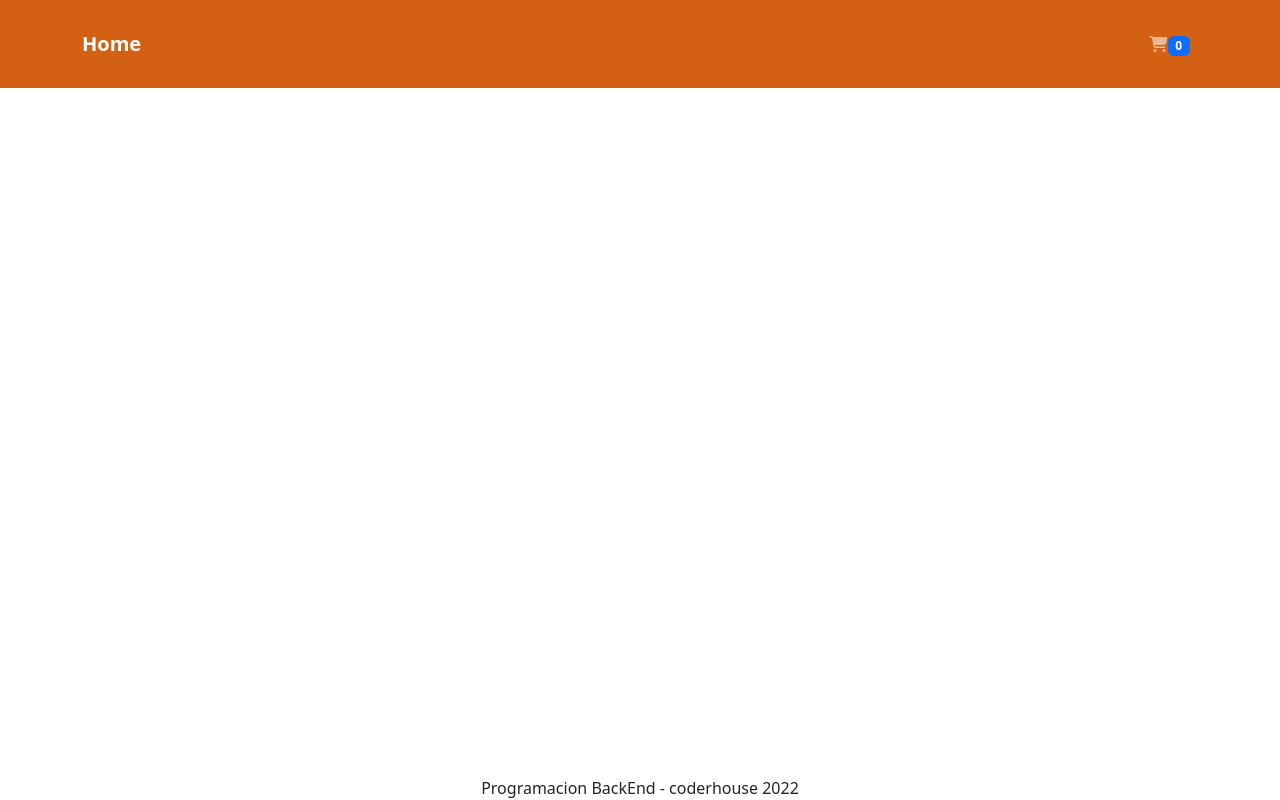
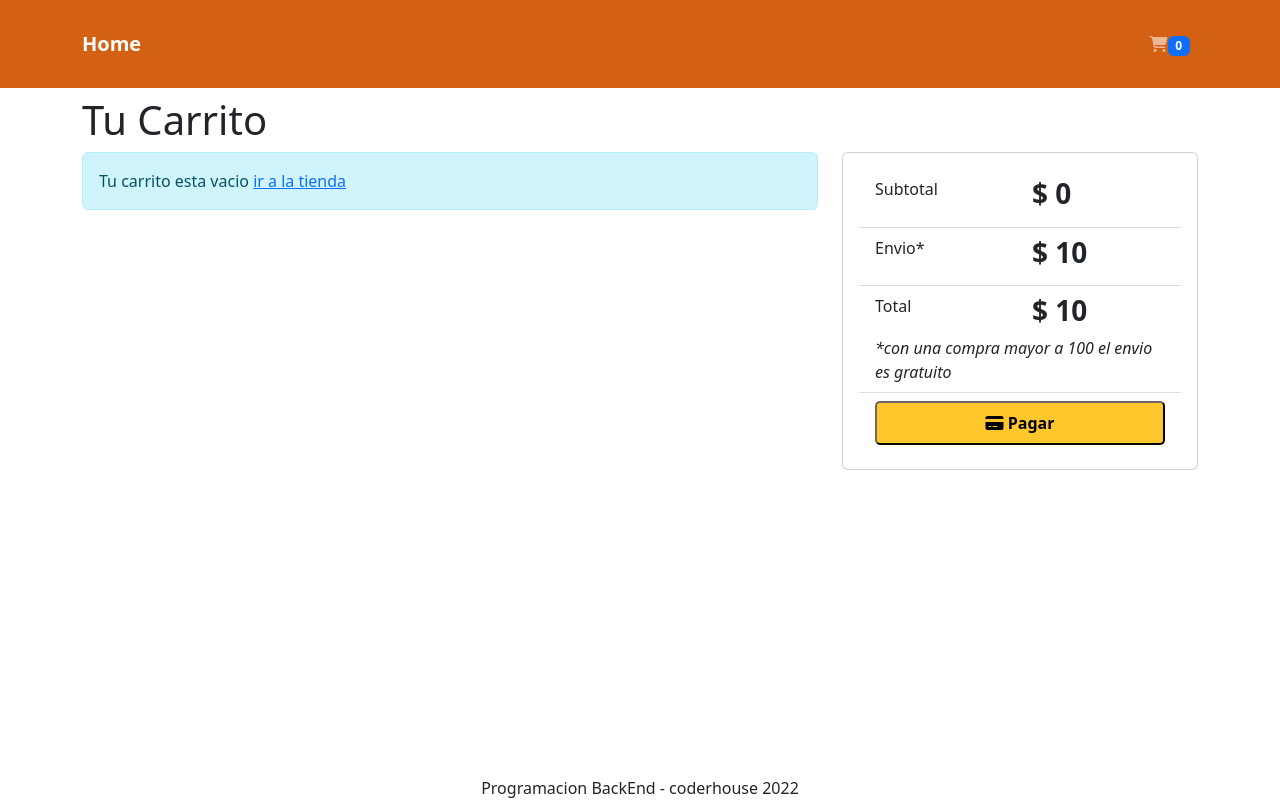
Before and after one commit to GabrielConforte/mern-ecommerce, a React (Create React App) app in the folder frontend/: page /carrito in a window 1280 px wide. Built offline with nearby package versions, Linux system fonts and the light colour scheme.

Commit message:
Se mejora la pagina del carrito y se agrega un login

```diff
--- a/frontend/src/App.js
+++ b/frontend/src/App.js
@@ -5,7 +5,7 @@ import './index.css';
 //router y servicios
 import {BrowserRouter, Route, Routes, Link} from 'react-router-dom';
 import { useContext } from 'react';
-import { Store } from './screens/Store';
+import { Store } from './utils/Store';
 
 //componentes
 import Navbar from 'react-bootstrap/Navbar';
@@ -16,6 +16,8 @@ import CartWidget from './components/CartWidget';
 //paginas
 import Home from './screens/Home';
 import ProductoContainer from './screens/ProductoContainer';
+import Carrito from './screens/Carrito';
+import SingIn from './screens/SingIn';
 
 
 function App() {
@@ -41,6 +43,8 @@ function App() {
         <Routes>
           <Route path="/" element={<Home/>} />
           <Route path="/product/:slug" element={<ProductoContainer/>} />
+          <Route path="/carrito" element={<Carrito/>} />
+          <Route path="/singin" element={<SingIn/>} />
         </Routes>
         </Container>
         </main>
--- a/frontend/src/components/CartWidget.js
+++ b/frontend/src/components/CartWidget.js
@@ -6,7 +6,7 @@ export default function CartWidget(props) {
     let { cart } = props;
   return (
             <Nav>
-                <Link to="/cart" className="nav-link">
+                <Link to="/carrito" className="nav-link">
                 <i className="fa-solid fa-cart-shopping"></i>
                     <Badge>
                         {cart.items.reduce((a,b) => a + b.cant, 0)}
--- a/frontend/src/components/ItemList.js
+++ b/frontend/src/components/ItemList.js
@@ -1,20 +1,42 @@
 import { Link } from "react-router-dom";
 import Card from "react-bootstrap/Card";
 import Rating from "./Rating";
+import { Store } from "../utils/Store";
+import axios from "axios";
+import { useContext } from "react";
+
 function ItemList(props){
+
     const { product } = props;
+    const {state, dispatch: ctxDispatch } = useContext(Store);
+    const {
+        cart: { items },
+      } = state;
+
+    const addCart = async (item) => {
+        const exist = items.find((item) => item._id === product._id);
+        const cant = exist ? exist.cant + 1 : 1;
+        const {data} = await axios.get(`/api/product/${product._id}`);
+        if(cant === data.stock){
+            return window.alert('No hay stock suficiente');
+        }
+        ctxDispatch({type: "ADD_TO_CART", payload: {...item, cant}});
+    }
+
+
     return (
       <Card>
-      <Link to={`/product/${product.slug}`}>
+        <Link to={`/product/${product.slug}`}>
         <img src={product.image} className="card-img-top" alt={product.name} />
-      </Link>
+        </Link>
       <Card.Body>
         <Link to={`/product/${product.slug}`}>
           <Card.Title>{product.name}</Card.Title>
           <Rating rating={product.rating} reviews={product.numReviews}></Rating>
         </Link>
-        <Card.Text>${product.price}</Card.Text>
-        <button className="btn-custom btn-cart"> Añadir al carrito</button>
+        <Card.Text>${product.price} + {product.stock}</Card.Text>
+        {product.stock === 0 ? <button className="btn-custom btn-cart bg-secondary rounded" dissabled > no hay stock </button> :
+        <button className="btn-custom btn-cart" onClick={()=> addCart(product)}> Añadir al carrito</button>}
       </Card.Body>
     </Card>
     )
--- a/frontend/src/index.css
+++ b/frontend/src/index.css
@@ -53,6 +53,12 @@ main{
   padding: 1rem;
 }
 
+.no-decoration{
+  text-decoration: none;
+}
+
+
+
 /*span*/
 
 .rating span{
@@ -68,7 +74,7 @@ main{
 }
 
 .btn-custom:hover{
-  background-color: rgb(212, 96, 19);
+  background-color:rgb(236, 181, 27);
   color: white;
 }
 
@@ -76,6 +82,17 @@ main{
   background-color: rgb(255, 199, 44);
   border-color: rgb(26, 24, 24);
 }
+
+.btn-mp{
+  background-color: rgb(56, 196, 221);
+  border-color: rgb(26, 24, 24);
+}
+
+.btn-mp:hover{
+  background-color: rgb(56, 196, 221);
+  color: rgb(255, 255, 255);
+}
+
 
 /*clases para las imagenes y thumbnails*/
 
@@ -85,3 +102,19 @@ main{
   border:rgb(26, 24, 24) solid 1px;
   border-radius: 5px;
 }
+
+.img-thumb{
+  height: 80px;
+  border:rgb(26, 24, 24);
+  border-radius: 5px;
+}
+
+/*Login*/
+
+.loginContenedor{
+  max-width: 500px;
+  margin: 0 auto;
+  padding: 1rem;
+  display: flex;
+  flex-direction: column;
+}
--- /dev/null
+++ b/frontend/src/screens/Carrito.js
@@ -0,0 +1,123 @@
+//funcionalidades de react
+import React from 'react'
+import { useContext } from 'react'
+
+//servicios y dependencias
+import { Helmet } from 'react-helmet-async'
+import axios from 'axios'
+
+//componentes
+import { Store } from '../utils/Store'
+import { Row, Col, ListGroup, Card} from 'react-bootstrap'
+import Info from '../components/Info'
+import { Link, useNavigate } from 'react-router-dom'
+
+
+export default function Carrito() {
+    const Navigate = useNavigate();
+    const {state, dispatch: ctxDispatch } = useContext(Store);
+    const {
+        cart: { items },
+      } = state;
+
+    const updateCart = async (item, cant) => {
+        const { data } = await axios.get(`/api/product/${item._id}`);
+        if(cant === data.stock){
+            return window.alert('No hay stock suficiente');
+        }
+        ctxDispatch({type: "ADD_TO_CART", payload: {...item, cant}});
+    }
+
+    const removeItem = async (item) => {
+        ctxDispatch({type: "REMOVE_ITEM", payload: item});
+    }
+
+    const checkout = async () => {
+        Navigate('/singin?redirect=/checkout');
+    }
+
+  return (
+    <div>
+        <Helmet>
+            <title>Tu Carrito</title>
+        </Helmet>
+        <h1>Tu Carrito</h1>
+        <Row>
+            <Col md={8}>
+                {items.length === 0 ? <Info>
+                    Tu carrito esta vacio
+                    {" "}
+                    <Link to="/">ir a la tienda</Link>
+                </Info> : <ListGroup>
+                    {items.map((item) => <ListGroup.Item key={item._id}>
+                       <Row className='align-items-center'>
+                            <Col md={4}>
+                               <img src={item.image} alt={item.name}
+                                    className='img-thumb rounded
+                                '/>
+                                <Link to={`/product/${item.slug}`}>{item.name}</Link>
+                            </Col>
+                            <Col md={3}>
+                                <button className='btn-custom rounded btn-mp' onClick={()=>updateCart(item, item.cant  - 1 )} disabled={item.cant <= 1}>
+                                    <i className='fas fa-minus-circle'></i>
+                                </button>
+                                {" "}
+                                <span>{item.cant}</span>
+                                {" "}
+                                <button className='btn-custom rounded btn-mp' onClick={()=>updateCart(item, item.cant + 1 )} disabled={item.cant >= item.stock}>
+                                    <i className='fas fa-plus-circle'></i>
+                                </button>
+                          </Col>
+                        <Col md={3}>
+                            <span>$ {item.price}</span>
+                        </Col>
+                        <Col md={2}>
+                            <button className='btn-custom rounded bg-danger' onClick={()=>removeItem(item)}>
+                                <i className='fas fa-trash-alt'></i>
+                            </button>
+                        </Col>
+                       </Row>
+                    </ListGroup.Item>)}
+                </ListGroup>}
+
+            </Col>
+            <Col md={4}>
+                <Card>
+                    <Card.Body>
+                        <ListGroup variant="flush">
+                            <ListGroup.Item>
+                                <Row>
+                                    <Col>Subtotal</Col>
+                                    <Col><h3><b>$ {items.reduce((acc, item) => acc + item.price * item.cant, 0)}</b></h3></Col>
+                                </Row>
+                            </ListGroup.Item>
+                            <ListGroup.Item>
+                                <Row>
+                                    <Col>Envio*</Col>
+                                    <Col><h3><b>$ {items.reduce((acc, item) => acc + item.price * item.cant, 0) > 100 ? 0 : 10}</b></h3></Col>
+                                </Row>
+                            </ListGroup.Item>
+                            <ListGroup.Item>
+                                <Row>
+                                    <Col>Total</Col>
+                                    <Col><h3><b>$ {items.reduce((acc, item) => acc + item.price * item.cant, 0) + (items.reduce((acc, item) => acc + item.price * item.cant, 0) > 100 ? 0 : 10)}</b></h3></Col>
+                                </Row>
+                                <i>*con una compra mayor a 100 el envio es gratuito</i>
+                            </ListGroup.Item>
+                            <ListGroup.Item>
+                                <div className='d-grid'>
+                                    <button className="btn-custom btn-cart" onClick={()=> checkout()}>
+                                            <i className="fas fa-credit-card"></i>
+                                            <span> Pagar</span>
+                                    </button>
+                                </div>
+                            </ListGroup.Item>
+                        </ListGroup>
+                    </Card.Body>
+
+                </Card>
+            </Col>
+        </Row>
+    </div>
+  )
+}
--- /dev/null
+++ b/frontend/src/screens/SingIn.js
@@ -0,0 +1,43 @@
+import React from 'react'
+import { Container, Form, Col,} from 'react-bootstrap'
+import { Helmet } from 'react-helmet-async'
+import { useLocation, Link } from 'react-router-dom'
+
+
+export default function SingIn() {
+    const { search } = useLocation();
+    const redirectInUrl = new URLSearchParams(search).get('redirect');
+    const redirect = redirectInUrl ? redirectInUrl : '/';
+  return (
+    <Container className=''>
+        <div className='loginContenedor'>
+        <Helmet>
+            <title>Iniciar Sesion</title>
+        </Helmet>
+        <h1 className='my-3'>Iniciar Sesion</h1>
+    <Form>
+        <Form.Group className="mb-3">
+            <Form.Label column sm={2}>
+                Email
+            </Form.Label>
+                <Form.Control type="text" placeholder="Usuario" />
+        </Form.Group>
+        <Form.Group className="mb-3">
+            <Form.Label column sm={2}>
+                Contraseña
+            </Form.Label>
+                <Form.Control type="password" placeholder="Contraseña" />
+        </Form.Group>
+        <Form.Group className="mb-3">
+                <button className="btn-custom btn-cart" type="submit" block>
+                    Iniciar Sesion
+                </button>
+        </Form.Group>
+        <Form.Group className="mb-3">
+                <Link to={`/singup?redirect=${redirect}`}>¿No tienes usuario?</Link>
+        </Form.Group>
+
+    </Form></div>
+    </Container>
+  )
+}
--- a/frontend/src/screens/Store.js
+++ b/frontend/src/utils/Store.js
@@ -3,7 +3,7 @@ export const Store = createContext();
 
 const initialState = {
     cart: {
-        items: [],
+        items: localStorage.getItem("cart") ? JSON.parse(localStorage.getItem("cart")) : [],
     }
 }
 
@@ -21,10 +21,21 @@ function reducer(state, action) {
                 item //si existia, se agrega el item existente que le suma 1 a la cantidad
             )
           : [...state.cart.items, newItem]; //si no existia, se agrega el item nuevo al carrito
+          localStorage.setItem("cart", JSON.stringify(cartItems));//se guarda en el localstorage
         return { ...state,
             cart: {
                 items: cartItems,//retorna el carrito con los items agregados
             } } ;
+        case "REMOVE_ITEM":
+        const items = state.cart.items.filter( //se filtra el carrito para quitar el item que se quiere quitar
+          (item) => item._id !== action.payload._id
+        );
+        localStorage.setItem("cart", JSON.stringify(items));//se guarda en el localstorage
+        return { ...state,
+            cart: {
+                items: items,
+            } };
+
         default:
             return state;
     }
```
Also changed, not shown: frontend/src/index.js (+1 -6 lines), frontend/src/screens/Home.js (+6 -1 lines), frontend/src/screens/ProductoContainer.js (+5 -2 lines).
